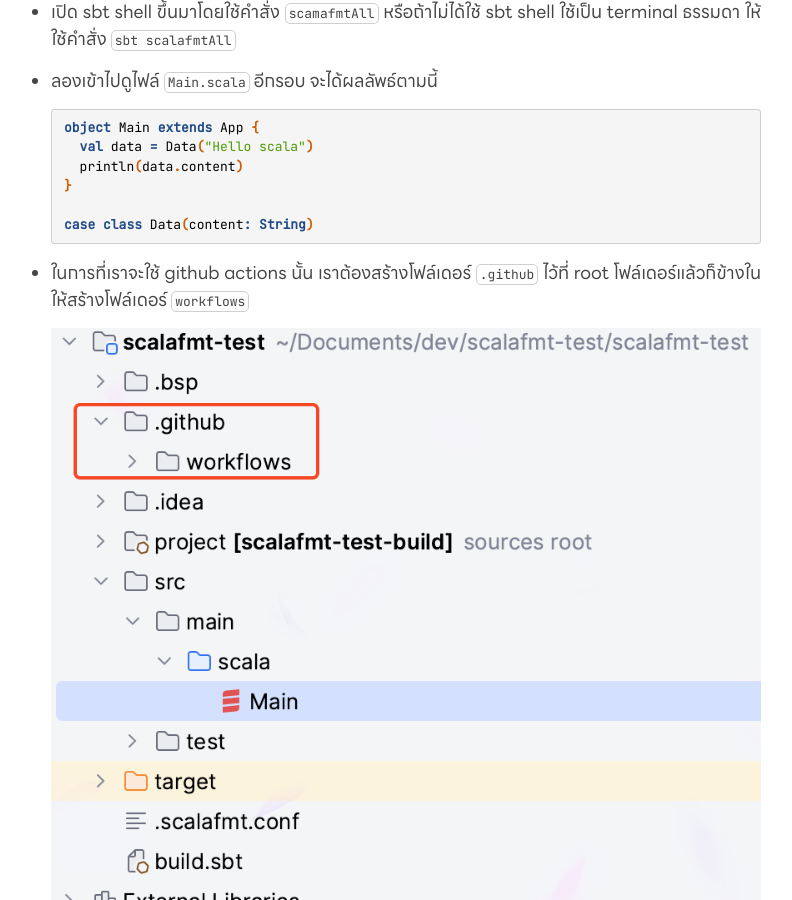
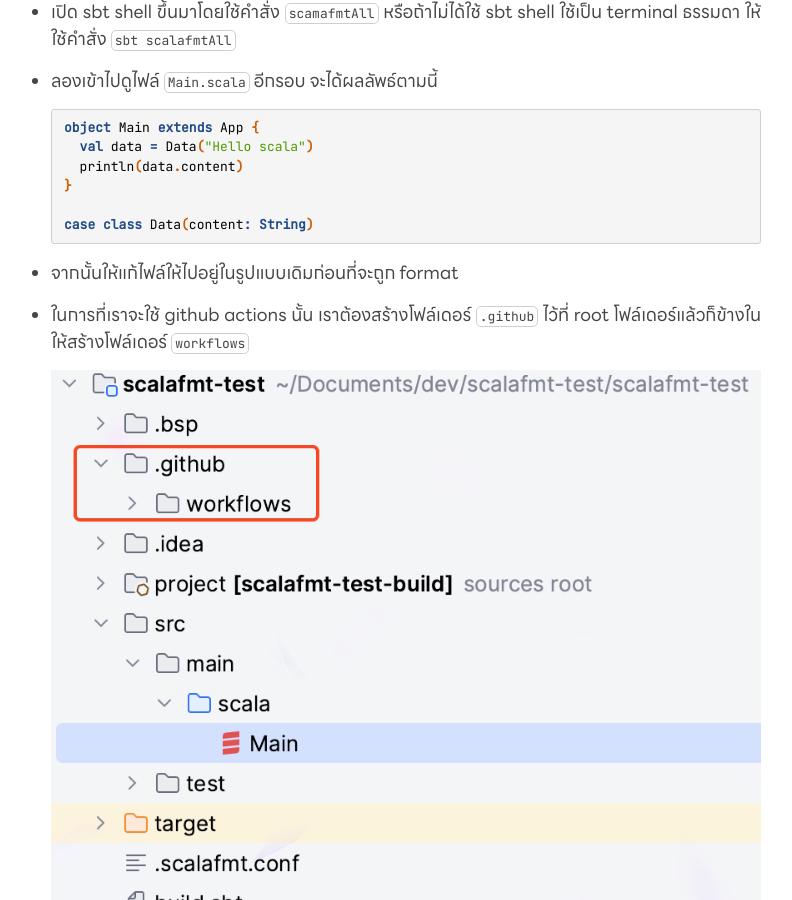
Before and after one commit to oat9002/oat9002.github.io, a Jekyll site: the page built from _posts/2023-07-02-format-code-via-github-actions.md, in a window 1280 px wide and 900 px high, scrolled down 2283 px. Shown: the whole window, without its empty margins (249-1041 px from the left). Built offline with Jekyll 4.4.1, drawn with Linux system fonts in a browser that asks for light colours; nearby versions of some CDN libraries; some web fonts are replaced.

Commit message:
:recycle:

````diff
--- a/_posts/2023-07-02-format-code-via-github-actions.md
+++ b/_posts/2023-07-02-format-code-via-github-actions.md
@@ -76,6 +76,8 @@ title: Format code via GitHub Actions
 
   case class Data(content: String)
   ```
+
+- จากนั้นให้แก้ไฟล์ให้ไปอยู่ในรูปแบบเดิมก่อนที่จะถูก format
 
 - ในการที่เราจะใช้ github actions นั้น เราต้องสร้างโฟล์เดอร์ `.github` ไว้ที่ root โฟล์เดอร์แล้วก็ข้างในให้สร้างโฟล์เดอร์ `workflows`
 
````
